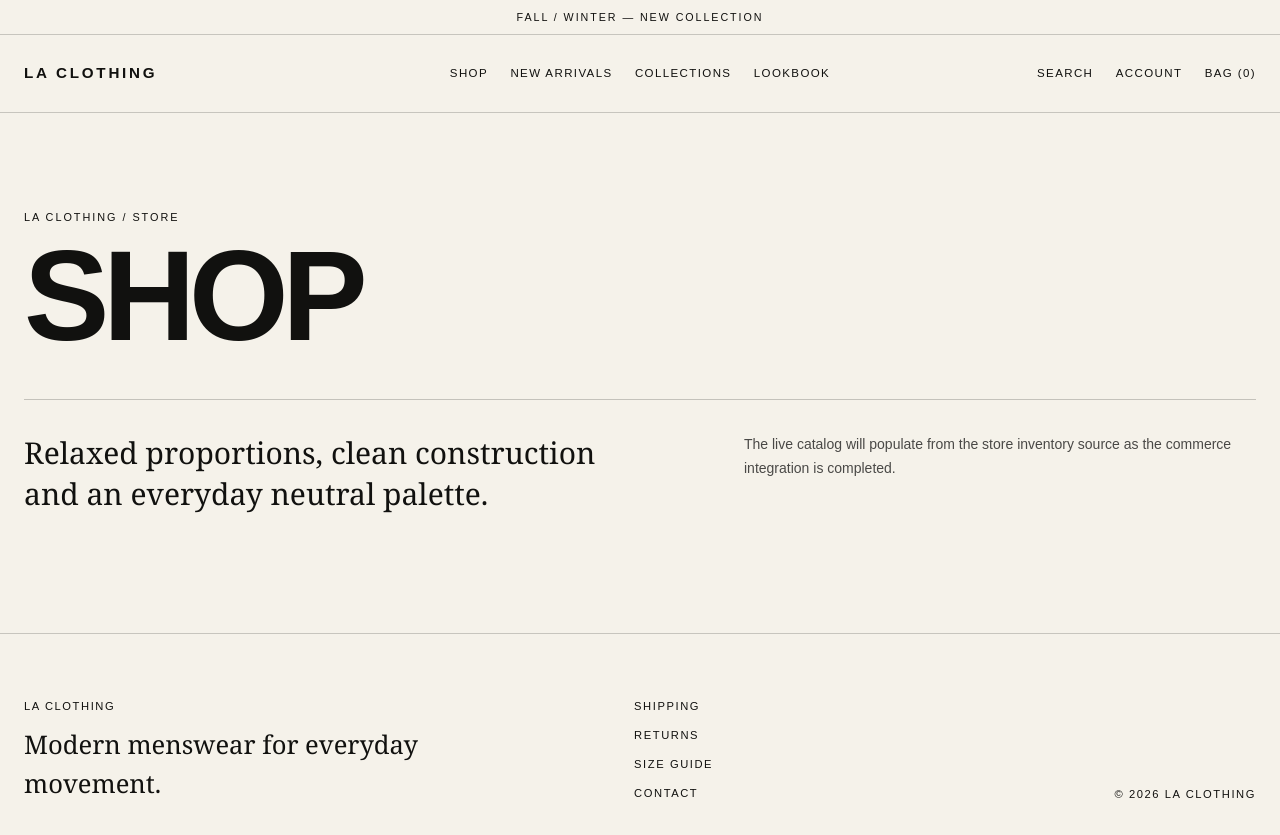
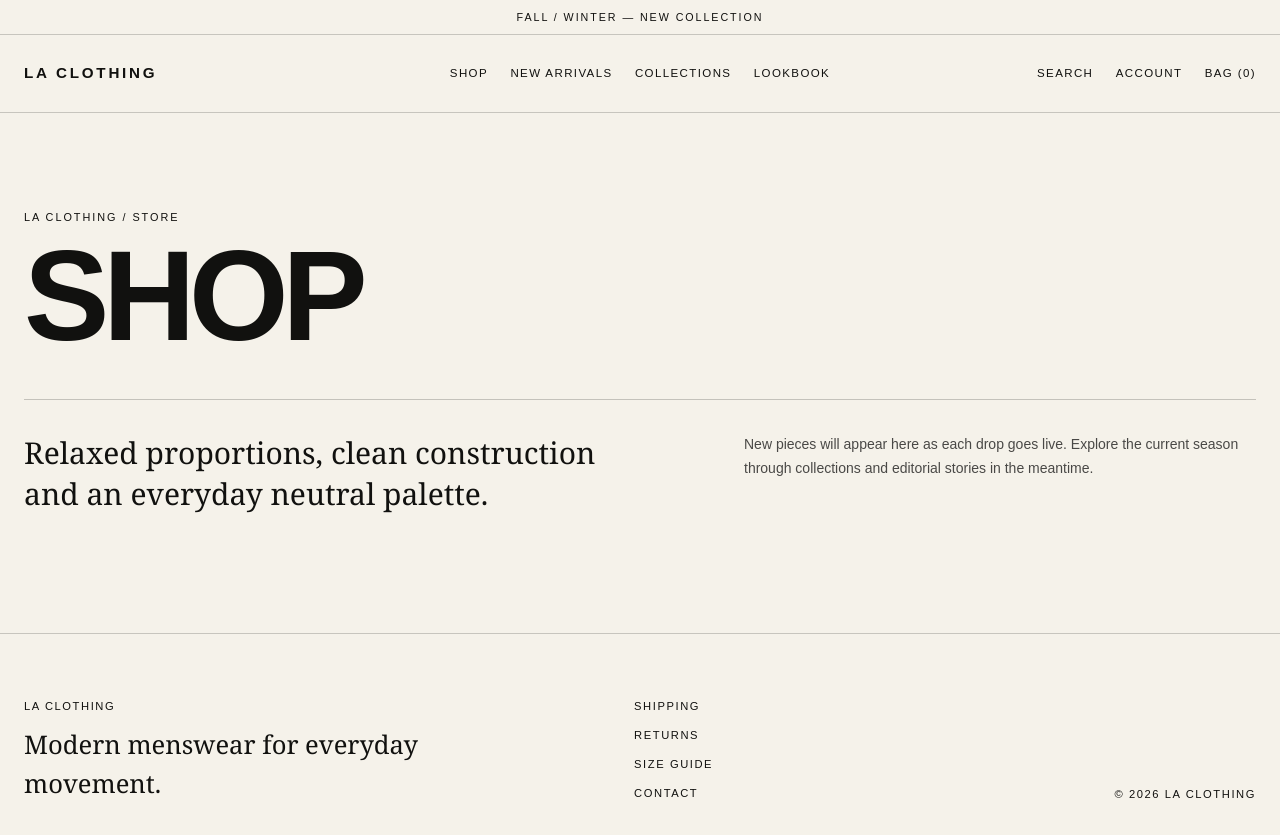
Before and after one commit to nguyentuanson27-netizen/website-la-clothing, a Next.js app: page /shop in a window 1280 px wide. Built offline with nearby package versions, Linux system fonts and the light colour scheme.

Commit message:
copy: keep shop shell customer-facing

```diff
--- a/src/app/shop/page.tsx
+++ b/src/app/shop/page.tsx
@@ -17,7 +17,8 @@ export default function ShopPage() {
           Relaxed proportions, clean construction and an everyday neutral palette.
         </p>
         <p className="max-w-lg text-sm leading-6 text-black/70 md:justify-self-end">
-          The live catalog will populate from the store inventory source as the commerce integration is completed.
+          New pieces will appear here as each drop goes live. Explore the current season through collections and
+          editorial stories in the meantime.
         </p>
       </div>
     </main>
```
